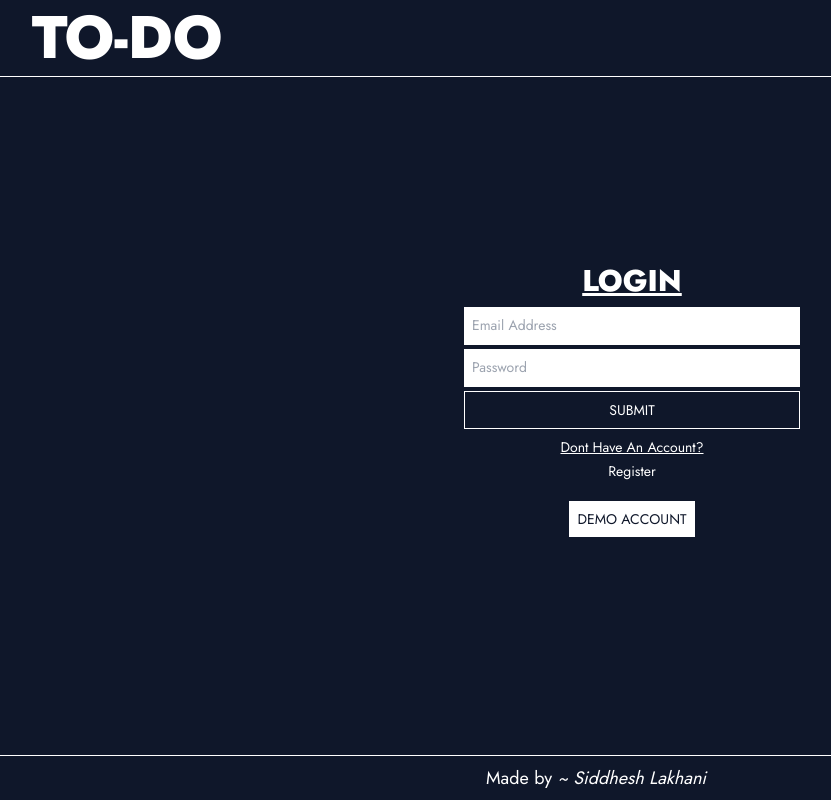
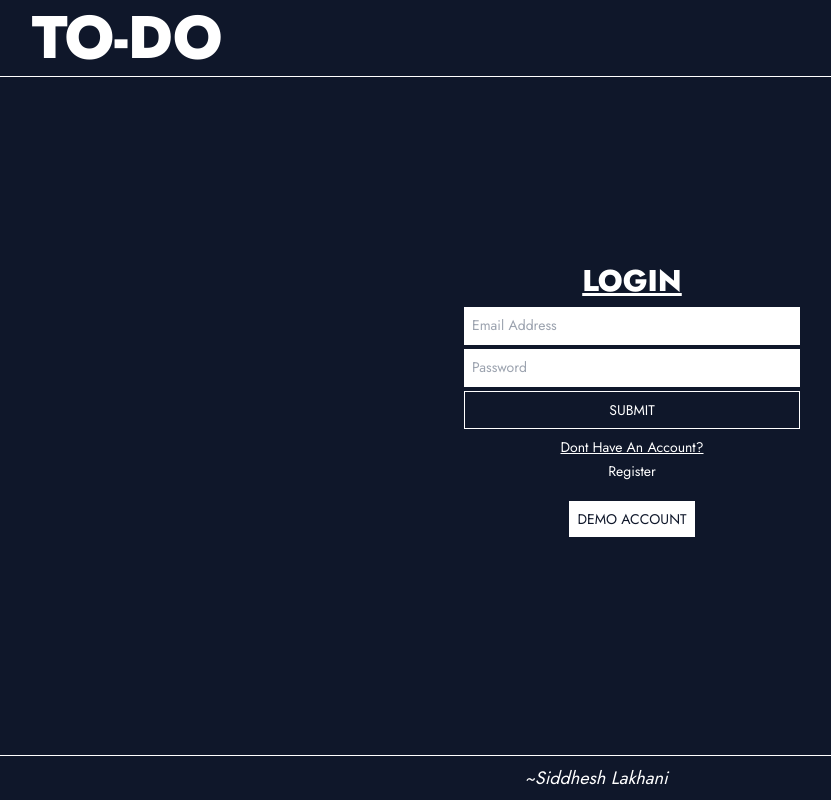
Before and after one commit to sid-lakhani/To-Do, a Next.js app: page / in a window 1280 px wide. Shown: the whole page, without its empty margins (8-839 px from the left). Built offline with nearby package versions, Linux system fonts and the light colour scheme; no server answers.

Commit message:
Update Footer.js

```diff
--- a/components/Footer.js
+++ b/components/Footer.js
@@ -3,7 +3,7 @@ import React from 'react'
 export default function Footer() {
     return (
         <div className='fixed bottom-0 w-full left-0 bg-inherit flex items-center justify-center p-2 border-t border-solid border-white'>
-            <h2 className='text-lg select-none px-2 sm:px-3'>Made by<span className='italic '> ~ Siddhesh Lakhani</span></h2>
+            <h2 className='text-lg select-none px-2 sm:px-3'><span className='italic '>~Siddhesh Lakhani</span></h2>
             <a href ='https://www.instagram.com/sidlakhani_/'>
                 <i className="fa-brands fa-instagram text-xl duration-300 hover:opacity-30 cursor-pointer px-2 sm:px-3"></i>
             </a>
```
